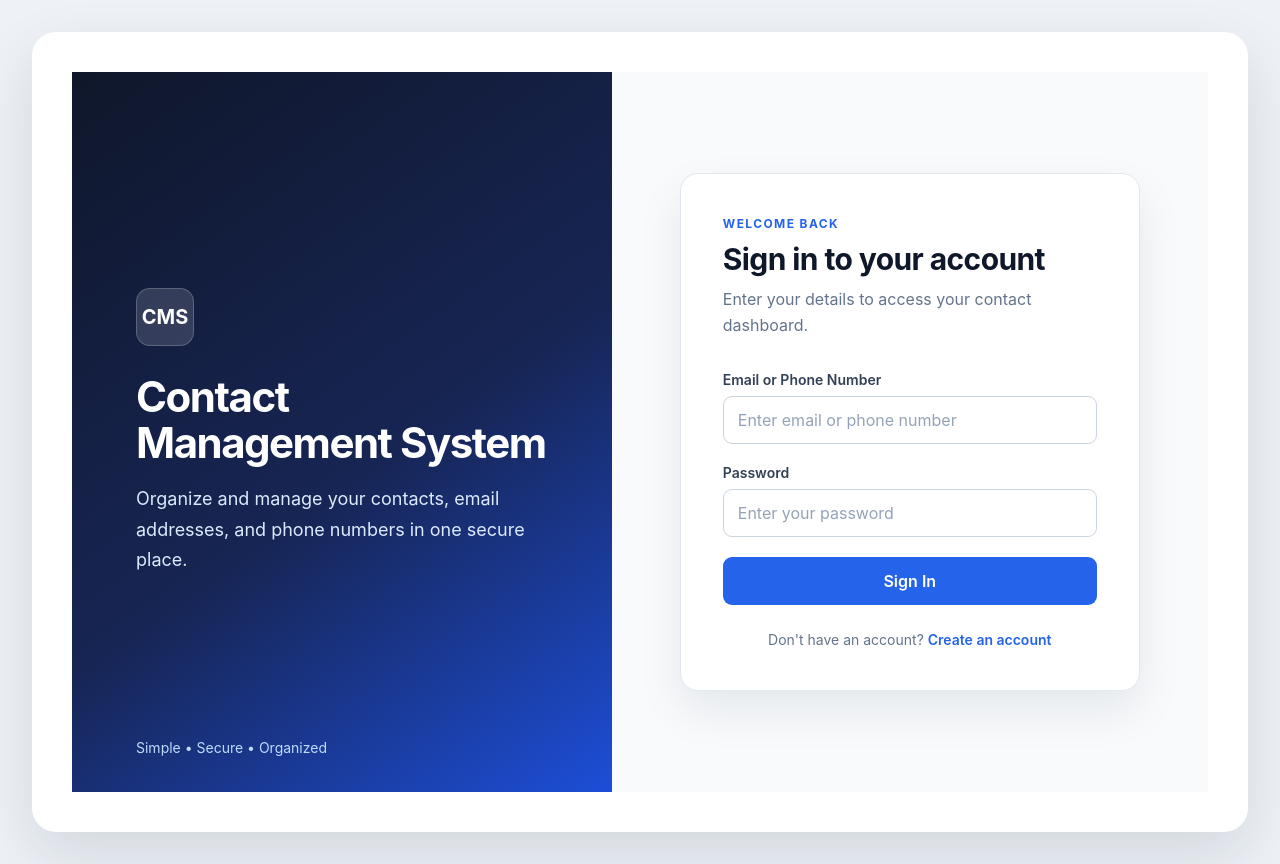
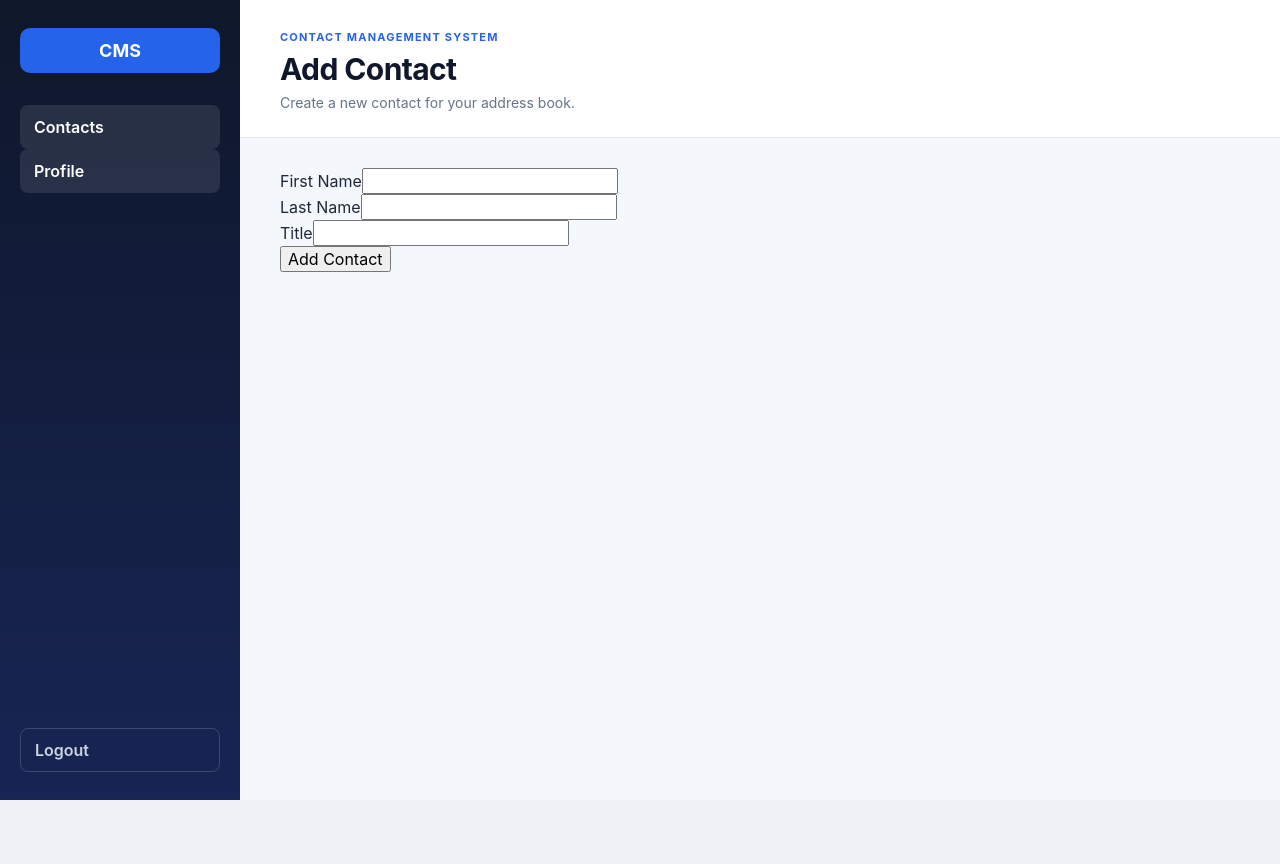
Before and after one commit to 10pshine-cohort-9/cohort-9-java-14438-arisha, a React app in the folder frontend/: page /contacts/new in a window 1280 px wide. Before the commit this address led to /. After the commit the page ends 800 px from the top, so only its background shows below. Built offline with nearby package versions, Linux system fonts and the light colour scheme; the HTML template or start-up script is replaced by a standard one.

Commit message:
Move add contact to separate page

```diff
--- a/frontend/src/App.jsx
+++ b/frontend/src/App.jsx
@@ -5,6 +5,7 @@ import RegisterPage from "./pages/RegisterPage";
 import ContactsPage from "./pages/ContactsPage";
 import ContactDetailsPage from "./pages/ContactDetailsPage";
 import ProfilePage from "./pages/ProfilePage";
+import AddContactPage from "./pages/AddContactPage";
 
 function App() {
     return (
@@ -13,6 +14,7 @@ function App() {
                 <Route path="/" element={<LoginPage />} />
                 <Route path="/register" element={<RegisterPage />} />
                 <Route path="/contacts" element={<ContactsPage />} />
+                <Route path="/contacts/new" element={<AddContactPage />} />
                 <Route path="/profile" element={<ProfilePage />} />
                 <Route path="/contacts/:id" element={<ContactDetailsPage />} />
             </Routes>
--- /dev/null
+++ b/frontend/src/pages/AddContactPage.jsx
@@ -0,0 +1,109 @@
+import { useState } from "react";
+import { useNavigate } from "react-router-dom";
+import DashboardLayout from "../components/DashboardLayout";
+
+function AddContactPage() {
+    const [firstName, setFirstName] = useState("");
+    const [lastName, setLastName] = useState("");
+    const [title, setTitle] = useState("");
+    const [error, setError] = useState("");
+
+    const navigate = useNavigate();
+
+    async function handleCreateContact(event) {
+        event.preventDefault();
+
+        const token = localStorage.getItem("token");
+
+        if (!token) {
+            navigate("/");
+            return;
+        }
+
+        try {
+            const response = await fetch("/api/contacts", {
+                method: "POST",
+                headers: {
+                    "Content-Type": "application/json",
+                    Authorization: "Bearer " + token,
+                },
+                body: JSON.stringify({
+                    firstName: firstName,
+                    lastName: lastName,
+                    title: title,
+                }),
+            });
+
+            if (response.status === 401 || response.status === 403) {
+                localStorage.removeItem("token");
+                navigate("/");
+                return;
+            }
+
+            if (!response.ok) {
+                setError("Unable to create contact");
+                return;
+            }
+
+            setError("");
+            navigate("/contacts");
+        } catch {
+            setError("Unable to connect to the server");
+        }
+    }
+
+    return (
+        <DashboardLayout
+            title="Add Contact"
+            subtitle="Create a new contact for your address book."
+        >
+            <form onSubmit={handleCreateContact}>
+                <div>
+                    <label>First Name</label>
+
+                    <input
+                        type="text"
+                        value={firstName}
+                        onChange={(event) =>
+                            setFirstName(event.target.value)
+                        }
+                        required
+                    />
+                </div>
+
+                <div>
+                    <label>Last Name</label>
+
+                    <input
+                        type="text"
+                        value={lastName}
+                        onChange={(event) =>
+                            setLastName(event.target.value)
+                        }
+                        required
+                    />
+                </div>
+
+                <div>
+                    <label>Title</label>
+
+                    <input
+                        type="text"
+                        value={title}
+                        onChange={(event) =>
+                            setTitle(event.target.value)
+                        }
+                    />
+                </div>
+
+                <button type="submit">
+                    Add Contact
+                </button>
+            </form>
+
+            {error && <p>{error}</p>}
+        </DashboardLayout>
+    );
+}
+
+export default AddContactPage;
--- a/frontend/src/pages/ContactsPage.jsx
+++ b/frontend/src/pages/ContactsPage.jsx
@@ -5,9 +5,6 @@ import DashboardLayout from "../components/DashboardLayout";
 function ContactsPage() {
     const [contacts, setContacts] = useState([]);
     const [error, setError] = useState("");
-    const [firstName, setFirstName] = useState("");
-    const [lastName, setLastName] = useState("");
-    const [title, setTitle] = useState("");
 
     const [editingId, setEditingId] = useState(null);
     const [editFirstName, setEditFirstName] = useState("");
@@ -69,42 +66,7 @@ function ContactsPage() {
         loadContacts();
     }, [navigate, currentPage, activeSearchTerm, refreshKey]);
 
-        async function handleCreateContact(event) {
-            event.preventDefault();
 
-            const token = localStorage.getItem("token");
-
-            try {
-                const response = await fetch("/api/contacts", {
-                    method: "POST",
-                    headers: {
-                        "Content-Type": "application/json",
-                        Authorization: "Bearer " + token,
-                    },
-                    body: JSON.stringify({
-                    firstName: firstName,
-                    lastName: lastName,
-                    title: title,
-                    }),
-                });
-
-                if (!response.ok) {
-                    setError("Unable to create contact");
-                    return;
-                }
-
-                const newContact = await response.json();
-
-                setContacts([...contacts, newContact]);
-
-                setFirstName("");
-                setLastName("");
-                setTitle("");
-                setError("");
-            } catch {
-                setError("Unable to connect to the server");
-            }
-    }
     async function handleDeleteContact(contactId) {
         const token = localStorage.getItem("token");
 
@@ -311,40 +273,6 @@ function ContactsPage() {
                     Search
                 </button>
             </form>
-            <h2>Add Contact</h2>
-
-            <form onSubmit={handleCreateContact}>
-            <div>
-                <label>First Name</label>
-                <input
-                    type="text"
-                    value={firstName}
-                    onChange={(event) => setFirstName(event.target.value)}
-                    required
-                />
-            </div>
-
-            <div>
-                <label>Last Name</label>
-                <input
-                    type="text"
-                    value={lastName}
-                    onChange={(event) => setLastName(event.target.value)}
-                    required
-                />
-            </div>
-
-            <div>
-                <label>Title</label>
-                <input
-                    type="text"
-                    value={title}
-                    onChange={(event) => setTitle(event.target.value)}
-                />
-            </div>
-
-            <button type="submit">Add Contact</button>
-        </form>
 
             {error && <p>{error}</p>}
 
```
